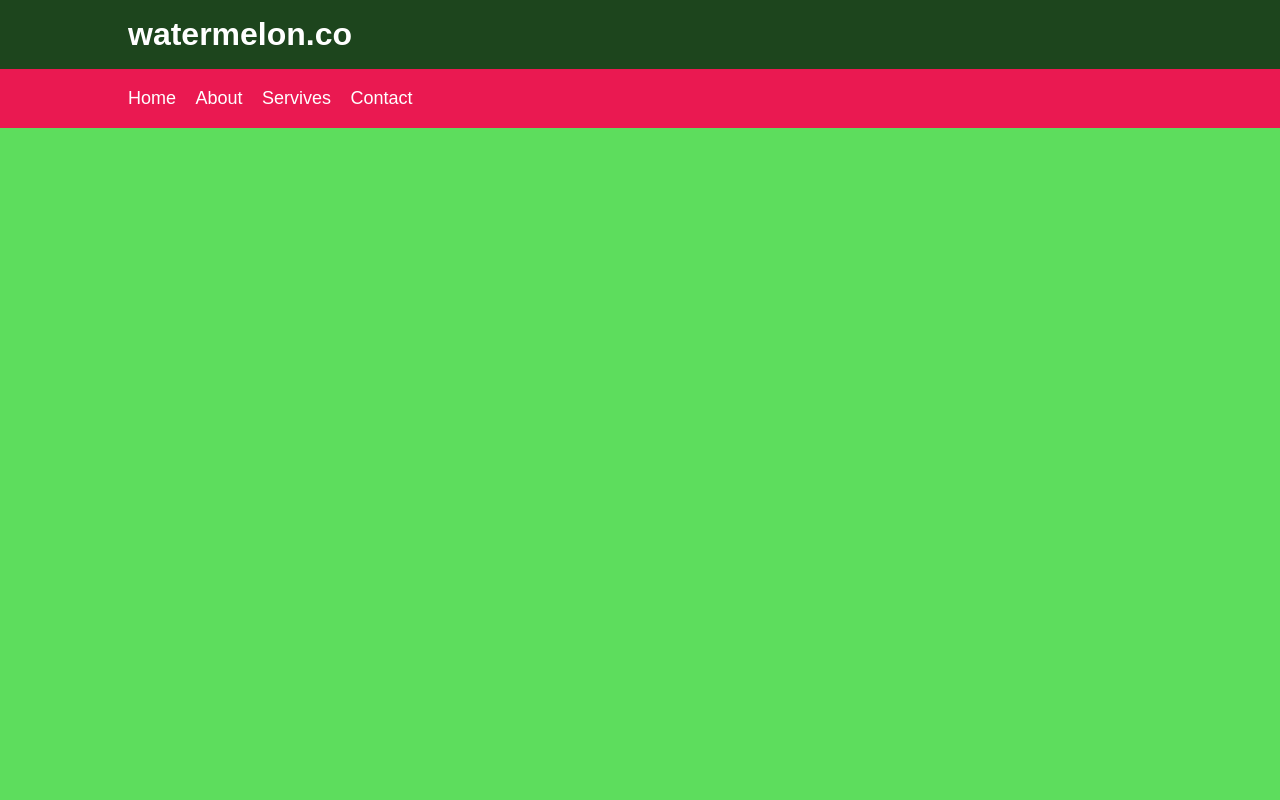
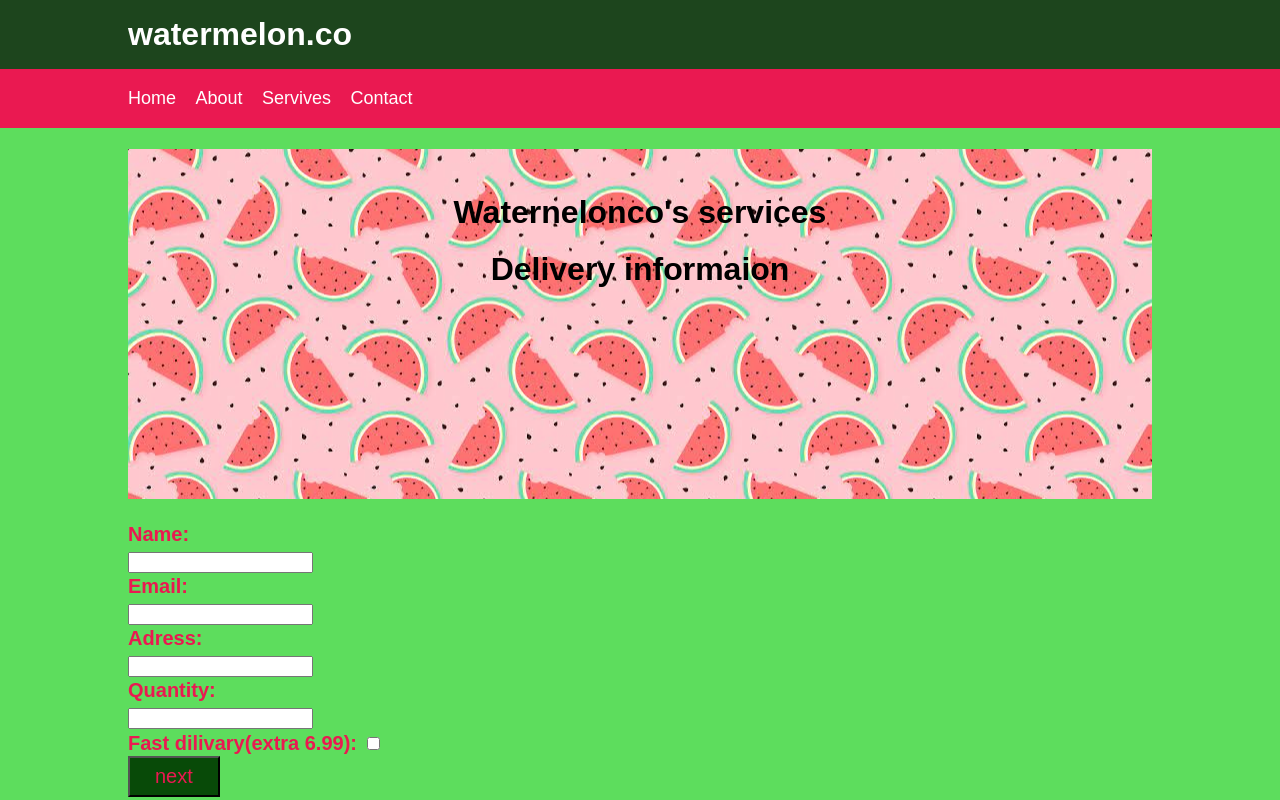
Before and after one commit to justjaiom/watermelon.co-website, a plain HTML site: page container-html/services.html in a window 1280 px wide. Drawn offline with Linux system fonts and the light colour scheme.

Commit message:
implemented buttons

```diff
--- a/container-html/services.html
+++ b/container-html/services.html
@@ -25,6 +25,47 @@
             </ul>
         </div>
     </nav>
+    <div class="container">
+        <h1 class="showcase2">Waternelonco's services
+            <div class="space">
+                Delivery informaion
+            </div>
+        </h1>
+
+    <div>
+        <form action="" class="input">
+            <label for="name:">Name:</label>
+            <br>
+            <input type="text">
+        </form>
+        <form action="" class="input">
+            <label for="email:">Email:</label>
+            <br>
+            <input type="email">
+        </form>
+
+        <form action="" class="input">
+            <label for="adress:">Adress:</label>
+            <br>
+            <input type="text">
+        </form>
+
+        <form action="" class="input">
+            <label for="quantity:">Quantity:</label>
+            <br>
+            <input type="number">
+        </form>
+        <form action="" class="input">
+            <label for="dilivary:"> Fast dilivary(extra 6.99):</label>
+            <input type="checkbox">
+        </form>
+        <div>
+            <button class="button">next</button>
+        </div>
+
+    </div>
+
+
 
 
 
--- a/css/style.css
+++ b/css/style.css
@@ -1,6 +1,6 @@
 body{
     background-color: rgba(19, 206, 19, 0.686); /*rgba(19, 206, 19, 0.686)*/
-    color: whie;
+    color: black;
     font-family: Arial, Helvetica, sans-serif;
     font-size: 16px;
     line-height: 1.63em;
@@ -13,6 +13,25 @@ body{
     overflow: hidden;
 
 }
+.button{
+    padding: 7px 25px;
+    background-color: rgba(5, 68, 5, 0.953);
+    color: rgb(234, 25, 81);
+    font-size: 20px;
+}
+
+.button:hover{
+ background-color:rgb(234, 25, 81) ;
+ color:rgba(19, 206, 19, 0.686); ;
+ transition: .45s;
+}
+
+.button:active{
+    background-color: grey;
+    transition-delay: -.2s;
+}
+
+
 
 #main-header{
     background-color: rgba(0, 0, 0, 0.686) ;/*rgb(234, 25, 81)*/
@@ -93,3 +112,14 @@ padding-top:50px;
 .freeshipping{
     margin: 0px;
 }
+
+.space{
+    margin-top: 30px;
+}
+
+.input{
+    color: rgb(234, 25, 81);
+    font-size: 20px;
+    font-weight:bold;
+
+}
```
